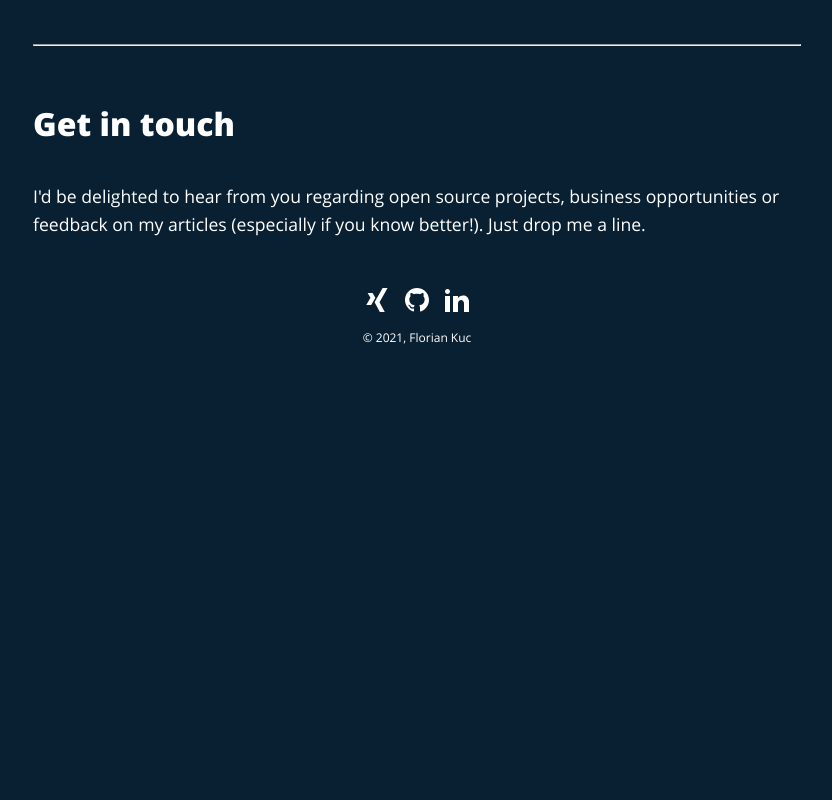
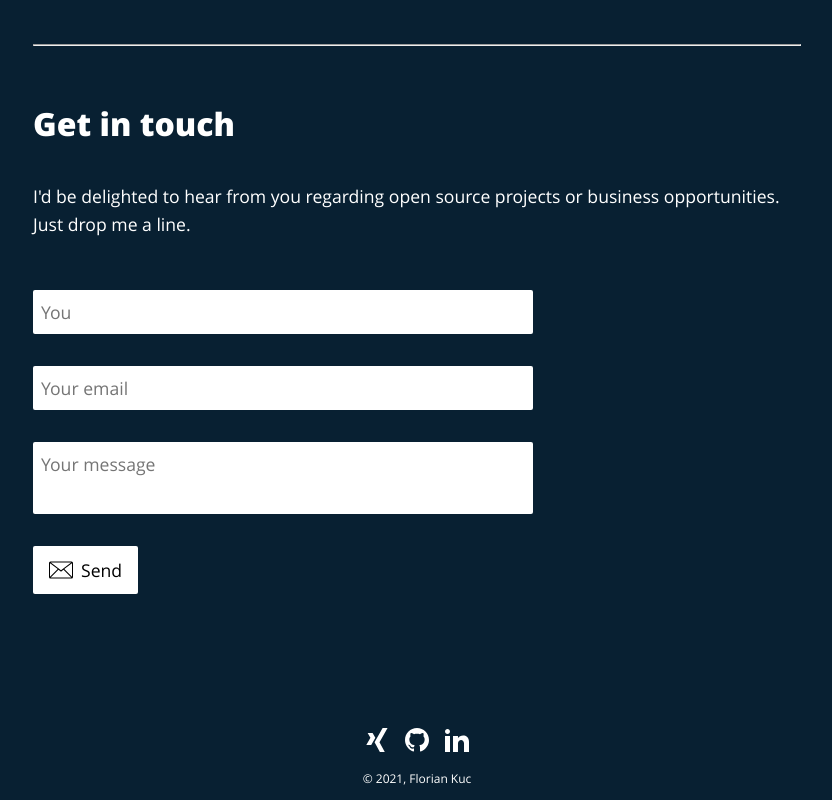
Before and after one commit to floriankuc/flowkuc-blog, a Gatsby site: page / in a window 1280 px wide. Shown: the part 727-1527 px from the top of the page, without its empty margins (223-1055 px from the left). Before the commit the page ends 1086 px from the top, so only its background shows below. Built offline with nearby package versions, Linux system fonts and the light colour scheme; Gatsby itself is replaced by a stand-in of ours; some packages are replaced by stand-ins of ours.

Commit message:
refactor: form

```diff
--- a/gatsby-config.js
+++ b/gatsby-config.js
@@ -20,7 +20,7 @@ module.exports = {
       resolve: "gatsby-transformer-remark",
     },
   ],
-}
+};
 
 // Chris Lau
 // Chris Lau
--- a/package.json
+++ b/package.json
@@ -19,6 +19,9 @@
     "@emotion/styled": "^11.3.0",
     "@types/react-helmet": "^6.1.4",
     "axios": "^0.21.4",
+    "emailjs": "^3.6.0",
+    "emailjs-com": "^3.2.0",
+    "formik": "^2.2.9",
     "gatsby": "^4.0.1",
     "gatsby-plugin-emotion": "^7.1.0",
     "gatsby-plugin-react-helmet": "^5.0.0",
@@ -31,7 +34,8 @@
     "react": "^17.0.1",
     "react-dom": "^17.0.1",
     "react-helmet": "^6.1.0",
-    "react-spinners": "^0.11.0"
+    "react-spinners": "^0.11.0",
+    "yup": "^0.32.11"
   },
   "devDependencies": {
     "@types/graphql": "^14.5.0",
--- /dev/null
+++ b/src/components/Button.tsx
@@ -0,0 +1,72 @@
+/** @jsx jsx */
+import { css, jsx } from "@emotion/react";
+import React, { PropsWithChildren, ReactElement, ReactNode } from "react";
+import BounceLoader from "react-spinners/BounceLoader";
+import { theme } from "../styles/theme";
+import Email from "../icons/Email";
+import styled from "@emotion/styled";
+
+export interface Button {
+  disabled?: boolean;
+  loading?: boolean;
+  type?: React.ButtonHTMLAttributes<HTMLButtonElement>["type"];
+  icon?: ReactNode;
+}
+
+const Button = ({
+  children,
+  disabled,
+  loading,
+  type = "submit",
+  icon,
+}: PropsWithChildren<Button>): ReactElement => {
+  return (
+    <StyledButton disabled={disabled || loading} type={type}>
+      <div>
+        {icon && loading ? (
+          <BounceLoader size={24} color={theme.color.accent} />
+        ) : (
+          icon
+        )}
+        {children}
+      </div>
+    </StyledButton>
+  );
+};
+
+export default Button;
+
+const StyledButton = styled.button`
+  background-color: ${theme.color.positive};
+  padding: 8px;
+  border: none;
+  border-radius: 2px;
+
+  &:not([disabled]) {
+    &:hover,
+    &:active {
+      cursor: pointer;
+      background-color: ${theme.color.accent};
+    }
+  }
+  &:disabled {
+    background-color: ${theme.color.secondary};
+
+    div {
+      color: ${theme.color.primary};
+    }
+  }
+
+  div {
+    display: flex;
+    align-items: center;
+    padding: 0 8px;
+    color: ${theme.color.negative};
+    svg {
+      fill: ${theme.color.negative};
+    }
+    & > * {
+      margin: 4px 8px 4px 0;
+    }
+  }
+`;
--- /dev/null
+++ b/src/components/Input.tsx
@@ -0,0 +1,27 @@
+/** @jsx jsx */
+import { css, jsx } from "@emotion/react";
+import { Field, FieldAttributes } from "formik";
+import React, { ReactElement } from "react";
+import { theme } from "../styles/theme";
+
+const Input = (props: FieldAttributes<any>): ReactElement => {
+  return (
+    <Field
+      {...props}
+      css={css`
+        width: 500px;
+        padding: 8px;
+        border-radius: 2px;
+        border: none;
+
+        &:active,
+        &:focus {
+          outline: 4px solid ${theme.color.accent};
+        }
+        resize: none;
+      `}
+    />
+  );
+};
+
+export default Input;
--- /dev/null
+++ b/src/components/Notification.tsx
@@ -0,0 +1,11 @@
+import React from "react";
+
+export interface NotificationProps {
+  message: string;
+}
+
+const Notification = ({ message }: NotificationProps) => {
+  return <div style={{ position: "absolute", top: 0, left: 0 }}>{message}</div>;
+};
+
+export default Notification;
--- /dev/null
+++ b/src/icons/Email.js
@@ -0,0 +1,19 @@
+import React from "react";
+
+const Email = () => {
+  return (
+    <svg
+      viewBox="0 0 48 48"
+      xmlns="http://www.w3.org/2000/svg"
+      height="24"
+      width="24"
+    >
+      <title />
+      <g data-name="8-Email" id="_8-Email">
+        <path d="M45,7H3a3,3,0,0,0-3,3V38a3,3,0,0,0,3,3H45a3,3,0,0,0,3-3V10A3,3,0,0,0,45,7Zm-.64,2L24,24.74,3.64,9ZM2,37.59V10.26L17.41,22.17ZM3.41,39,19,23.41l4.38,3.39a1,1,0,0,0,1.22,0L29,23.41,44.59,39ZM46,37.59,30.59,22.17,46,10.26Z" />
+      </g>
+    </svg>
+  );
+};
+
+export default Email;
--- a/src/pages/index.tsx
+++ b/src/pages/index.tsx
@@ -1,13 +1,80 @@
-import React, { ReactElement } from "react";
+import { send } from "emailjs-com";
+import { Field, Form, Formik, FormikErrors } from "formik";
+import React, {
+  ReactElement,
+  ReactNode,
+  useEffect,
+  useRef,
+  useState,
+} from "react";
+import Button from "../components/Button";
 import Head from "../components/Head";
 import TechTags from "../components/TechTags";
 import { OTHER_LINKS } from "../content/links";
+import { validationSchema } from "../utils/validationSchema";
+import Email from "../icons/Email";
+import Input from "../components/Input";
+import Notification from "../components/Notification";
+
+export interface FormValues extends Record<string, string> {
+  name: string;
+  email: string;
+  body: string;
+}
 
 const Home = (): ReactElement => {
   const { employer, stackshare } = OTHER_LINKS;
+  const formRef = useRef<HTMLFormElement>(null);
+
+  const [isLoading, setIsLoading] = useState(false);
+  const [isSuccess, setIsSuccess] = useState(false);
+  const [error, setError] = useState<unknown>();
+
+  // useEffect(() => {
+
+  // })
+  //handle success
+  //memoize projects
+  //reset form
+  //handle feedback
+
+  const sendEmail = async (values: FormValues) => {
+    setIsLoading(true);
+    try {
+      const res = await send(
+        process.env.GATSBY_EMAIL_RECEIVER as string,
+        process.env.GATSBY_EMAIL_TEMPLATEID as string,
+        values,
+        process.env.GATSBY_EMAIL_USERID as string
+      );
+      if (res.status === 200) {
+        setIsSuccess(true);
+      }
+      console.log(res);
+    } catch (err) {
+      setError(error);
+      console.log(err);
+    }
+    setIsLoading(false);
+  };
+
+  const displayErrors = (errors: FormikErrors<FormValues>): ReactNode => {
+    return (
+      <div>
+        {errors.email === "Invalid email format." && (
+          <p className="error">{errors.email}</p>
+        )}
+        {Object.values(errors).some(
+          err => err === "Your message is required"
+        ) && <p className="error">Please complete all fields.</p>}
+        {console.log(Object.values(errors))}
+      </div>
+    );
+  };
 
   return (
     <>
+      <Notification message={"Mail sent"} />
       <Head title="Home" />
       <h1>Hi, I'm Florian</h1>
       <p>
@@ -28,20 +95,66 @@ const Home = (): ReactElement => {
         Get in touch
       </h2>
       <p>
-        I'd be delighted to hear from you regarding open source projects,
-        business opportunities or feedback on my articles (especially if you
-        know better!). Just drop me a line.
+        I'd be delighted to hear from you regarding open source projects or
+        business opportunities. Just drop me a line.
       </p>
 
-      {/* emailjs com here, von floriankuc nehmen inkl. modal für box, validation, form etc */}
-      {/* <Modal
-            isOpen={messageShow}
-            onRequestClose={closeModal}
-            style={modalStyles}
+      {/* toast wenn message sent */}
+      <Formik
+        initialValues={{
+          name: "",
+          email: "",
+          body: "",
+        }}
+        validationSchema={validationSchema}
+        onSubmit={(values): Promise<void> => sendEmail(values)}
+        validateOnChange={false}
+        validateOnBlur={false}
+        // onSubmit={async (values, { resetForm }) => {
+        //   // const res: EmailJSResponseStatus = await sendEmail(
+        //   //   values.name,
+        //   //   values.email,
+        //   //   values.body
+        //   // );
+        //   // console.log("res", res);
+        //   // (res.status === 200 && handleMessageSuccess()) ||
+        //   // handleMessageError(res);
+        //   resetForm();
+        // }}
+      >
+        {({ values, errors, isSubmitting, resetForm }) => (
+          <Form
+            noValidate
+            ref={formRef}
+            style={{
+              display: "grid",
+              justifyItems: "start",
+              gap: "32px",
+              margin: "52px 0",
+            }}
           >
-            <p>Message sent</p>
-            <Button onClick={closeModal}>Nice</Button>
-          </Modal> */}
+            <Input id="name" name="name" placeholder="You" />
+            <Input
+              id="email"
+              name="email"
+              placeholder="Your email"
+              type="email"
+            />
+            <Input
+              id="body"
+              name="body"
+              placeholder="Your message"
+              as="textarea"
+            />
+            <Button type="submit" loading={isLoading} icon={<Email />}>
+              Send
+            </Button>
+            {/* <pre>{JSON.stringify(values, null, 2)}</pre> */}
+            {/* <pre>{JSON.stringify(errors, null, 2)}</pre> */}
+            {displayErrors(errors)}
+          </Form>
+        )}
+      </Formik>
     </>
   );
 };
--- a/src/styles/Typography.tsx
+++ b/src/styles/Typography.tsx
@@ -28,6 +28,11 @@ const Typography = (): ReactElement => {
           font-weight: 900;
           margin: 3.5rem 0;
         }
+
+        .error {
+          color: #ff2424;
+          font-weight: 700;
+        }
       `}
     />
   );
--- /dev/null
+++ b/src/utils/validationSchema.ts
@@ -0,0 +1,11 @@
+import * as Yup from "yup";
+
+export const validationSchema = Yup.object().shape({
+  name: Yup.string().required("Your name is required."),
+  email: Yup.string()
+    .email("Invalid email format.")
+    .required("Your email is required."),
+  body: Yup.string()
+    .min(5, "Message too short.")
+    .required("Your message is required"),
+});
```
Also changed, not shown: src/utils/email.ts (added, +18 -0 lines), 2 other files.
